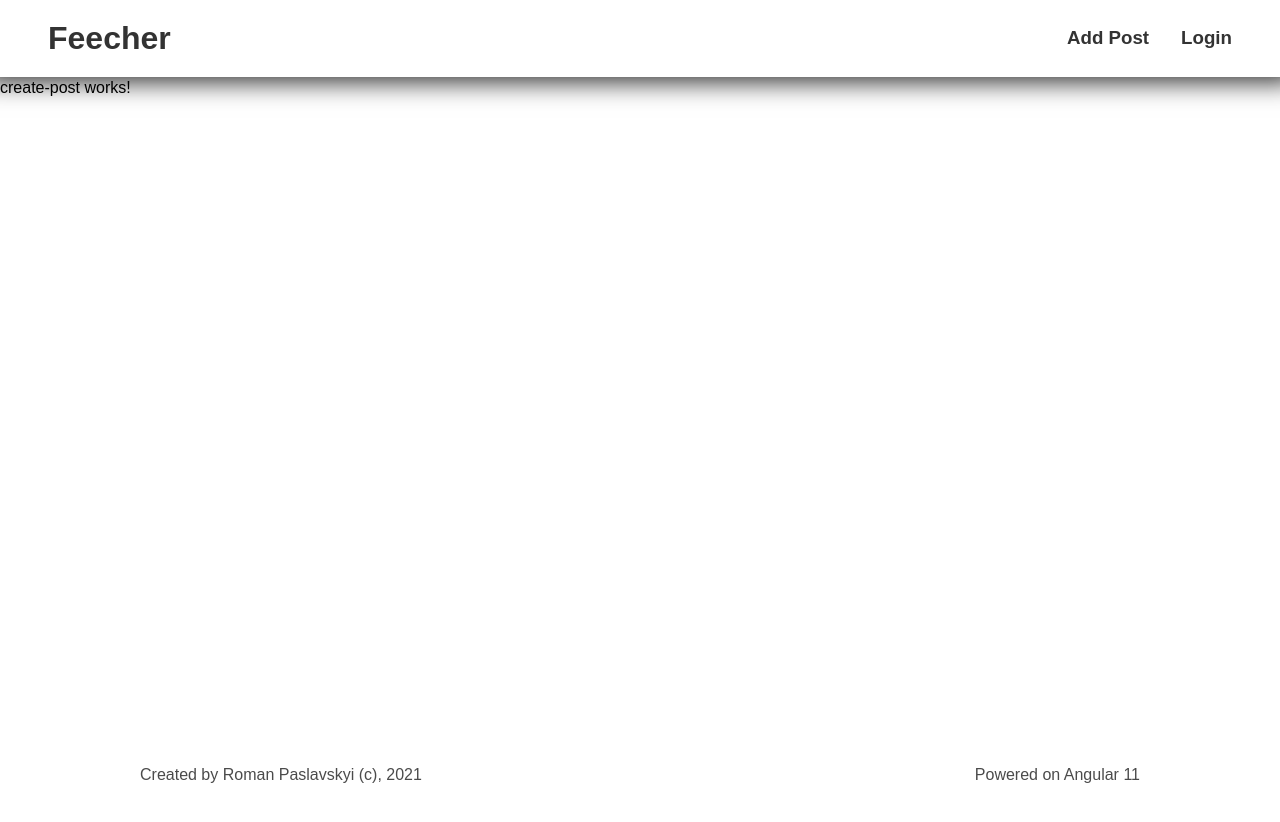
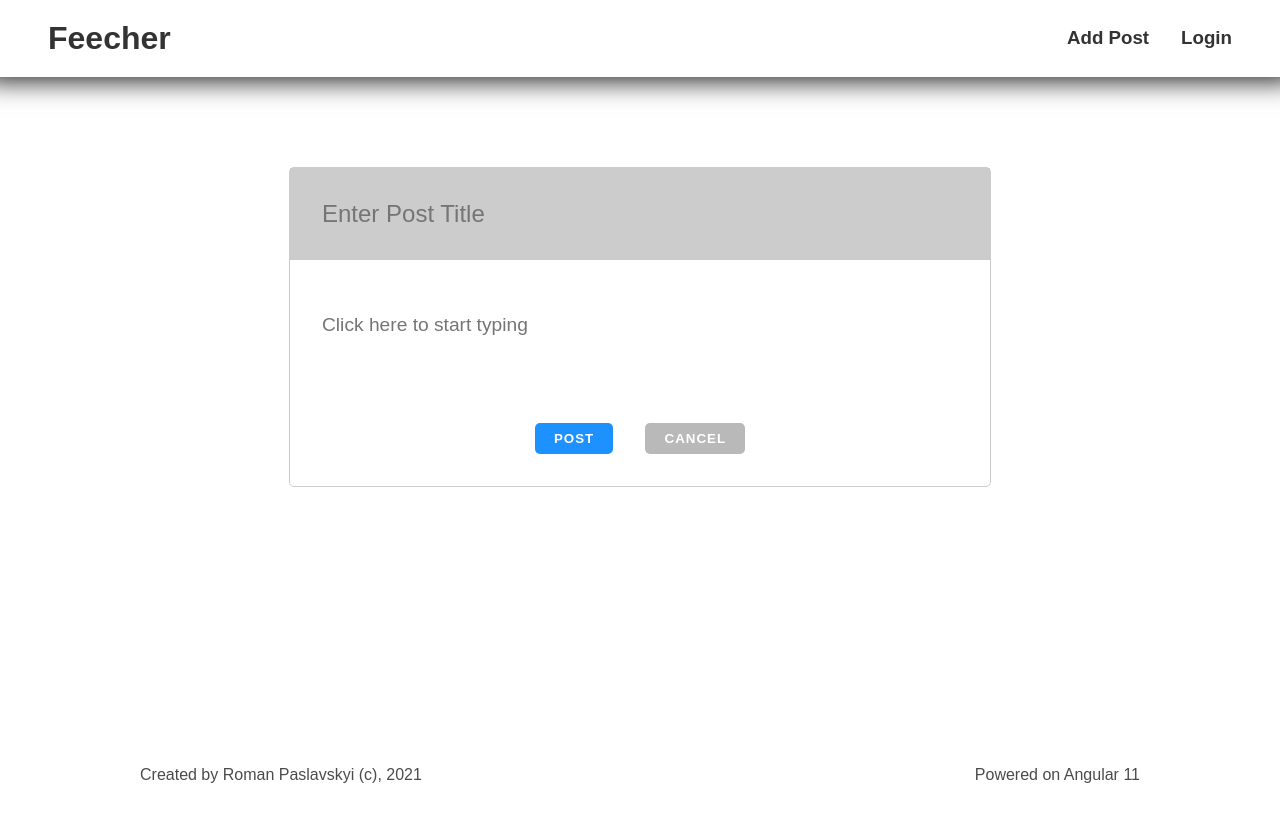
Before and after one commit to paslavskyi9roman/Freecher, an Angular app: page /create-post in a window 1280 px wide. Shown: the top 822 px of the page. Built offline with nearby package versions, Linux system fonts and the light colour scheme.

Commit message:
v0.2.3: Styling the Create-Post component

```diff
--- a/src/app/components/create-post/create-post.component.html
+++ b/src/app/components/create-post/create-post.component.html
@@ -1 +1,11 @@
-<p>create-post works!</p>
+<div class="add-post">
+  <form action="">
+    <div class="wraper"></div>
+    <input type="text" id="title" placeholder="Enter Post Title" /> <br />
+    <input type="text" id="text" placeholder="Click here to start typing" />
+    <br />
+    <div class="buttons">
+      <button>post</button> <button id="cancel">cancel</button>
+    </div>
+  </form>
+</div>
--- a/src/app/components/create-post/create-post.component.scss
+++ b/src/app/components/create-post/create-post.component.scss
@@ -0,0 +1,47 @@
+.add-post {
+  display: flex;
+  height: 500px;
+  justify-content: center;
+  align-items: center;
+
+  form {
+    border-radius: 5px;
+    border: 1px solid #ccc;
+    display: flex;
+    flex-direction: column;
+  }
+
+  input {
+    width: 700px;
+    height: auto;
+    border: none;
+    padding: 2rem;
+    font-size: 1.2rem;
+    &:focus {
+      outline: none;
+    }
+  }
+  #title {
+    background-color: #ccc;
+    font-size: 1.5rem;
+  }
+  .buttons {
+    display: flex;
+    justify-content: center;
+  }
+
+  button {
+    background-color: rgb(28, 145, 255);
+    border-radius: 5px;
+    color: #fff;
+    text-transform: uppercase;
+    letter-spacing: 1px;
+    padding: 0.5rem 1.2rem;
+    margin: 2rem 1rem;
+    border: none;
+    font-weight: bold;
+  }
+  #cancel {
+    background-color: rgb(185, 185, 185);
+  }
+}
```
